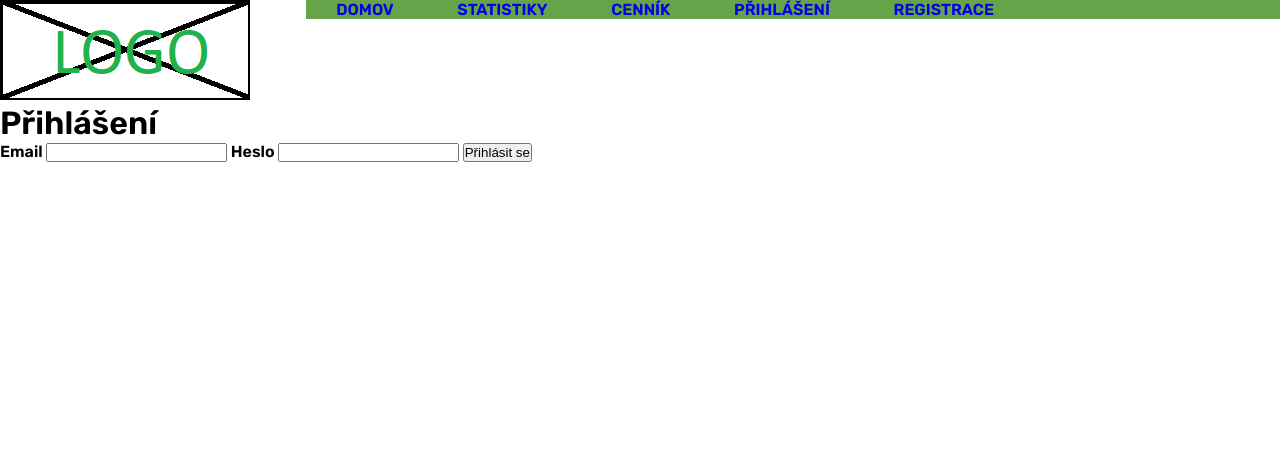
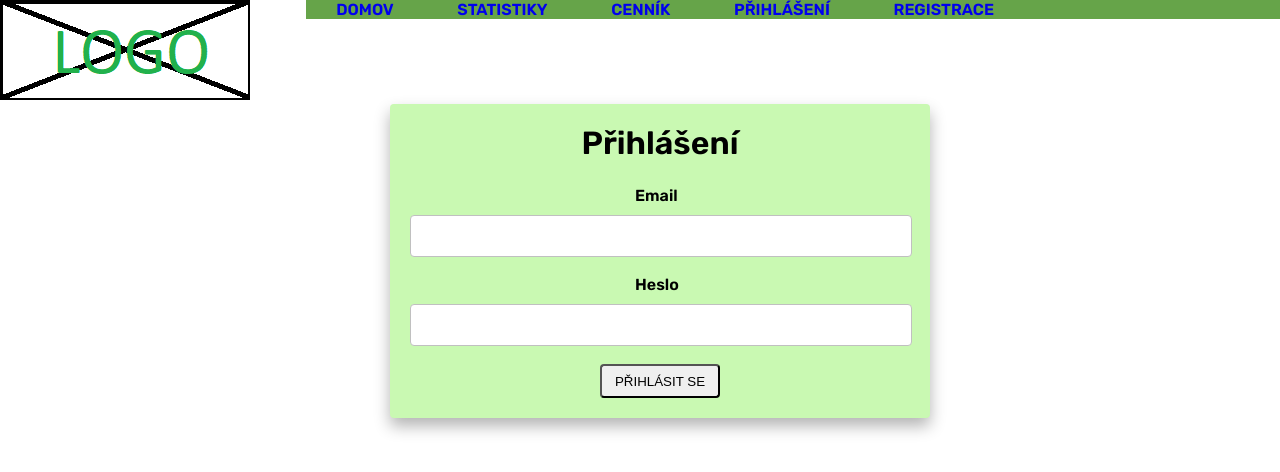
Before and after one commit to v-kollar/junkyard-website, a Flask app: page /prihlaseni in a window 1280 px wide. Shown: the top 472 px of the page. Run offline with Flask 2, Linux system fonts and the light colour scheme.

Commit message:
Nastylování formuláře

```diff
--- a/src/static/css/colors.css
+++ b/src/static/css/colors.css
@@ -7,3 +7,9 @@ section {
 nav ul {
     background-color: #66A449;
 }
+.dot {
+    background-color: #B1CDA3;
+}
+.container form {
+    background: #C9F9B2;
+}
--- a/src/static/css/structure.css
+++ b/src/static/css/structure.css
@@ -34,7 +34,6 @@ section p {
 .dot {
     height: 70px;
     width: 300px;
-    background-color: #bbb;
     border-radius: 50%;
     display: inline-block;
     margin-left: 5%;
@@ -45,6 +44,44 @@ span p {
 }
 section button {
     margin-left: 45%;
+}
+.container {
+    margin: auto;
+    width: 500px;
+    max-width: 90%;
+}
+.container form {
+    width: 100%;
+    height: 100%;
+    padding: 20px;
+    border-radius: 4px;
+    box-shadow: 0 8px 16px rgba(0, 0, 0,.3);
+}
+.container form h1 {
+    text-align: center;
+    margin-bottom: 24px;
+}
+
+.container form .form-control{
+    width: 100%;
+    height: 40px;
+    border-radius: 4px;
+    border: 1px solid silver;
+    margin: 10px 0 18px 0;
+}
+.form-group label {
+    margin-left: 45%;
+}
+.container form .btn{
+    margin-left: 50%;
+    transform: translateX(-50%);
+    width: 120px;
+    height: 34px;
+    outline: none;
+    cursor: pointer;
+    text-transform: uppercase;
+    border-radius: 4px;
+
 }
 
 @media only screen and (min-width: 768px) {
@@ -73,7 +110,7 @@ section button {
         text-align: left;
 }
 
-    div {
+    .block {
         display: inline-block;
 }
     .dot {
@@ -107,4 +144,5 @@ section button {
         text-decoration: none;
     }
 
+
 }
```
